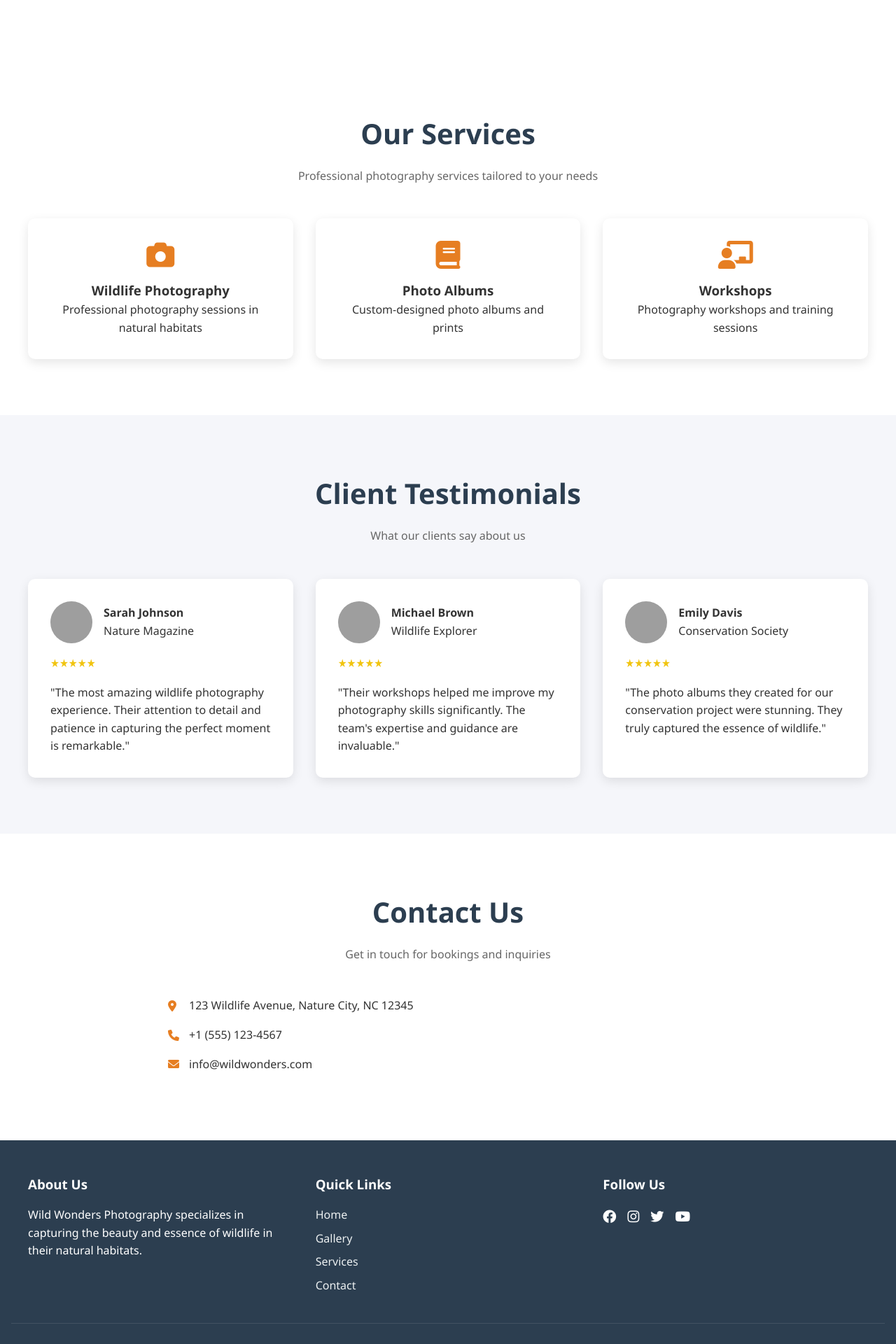
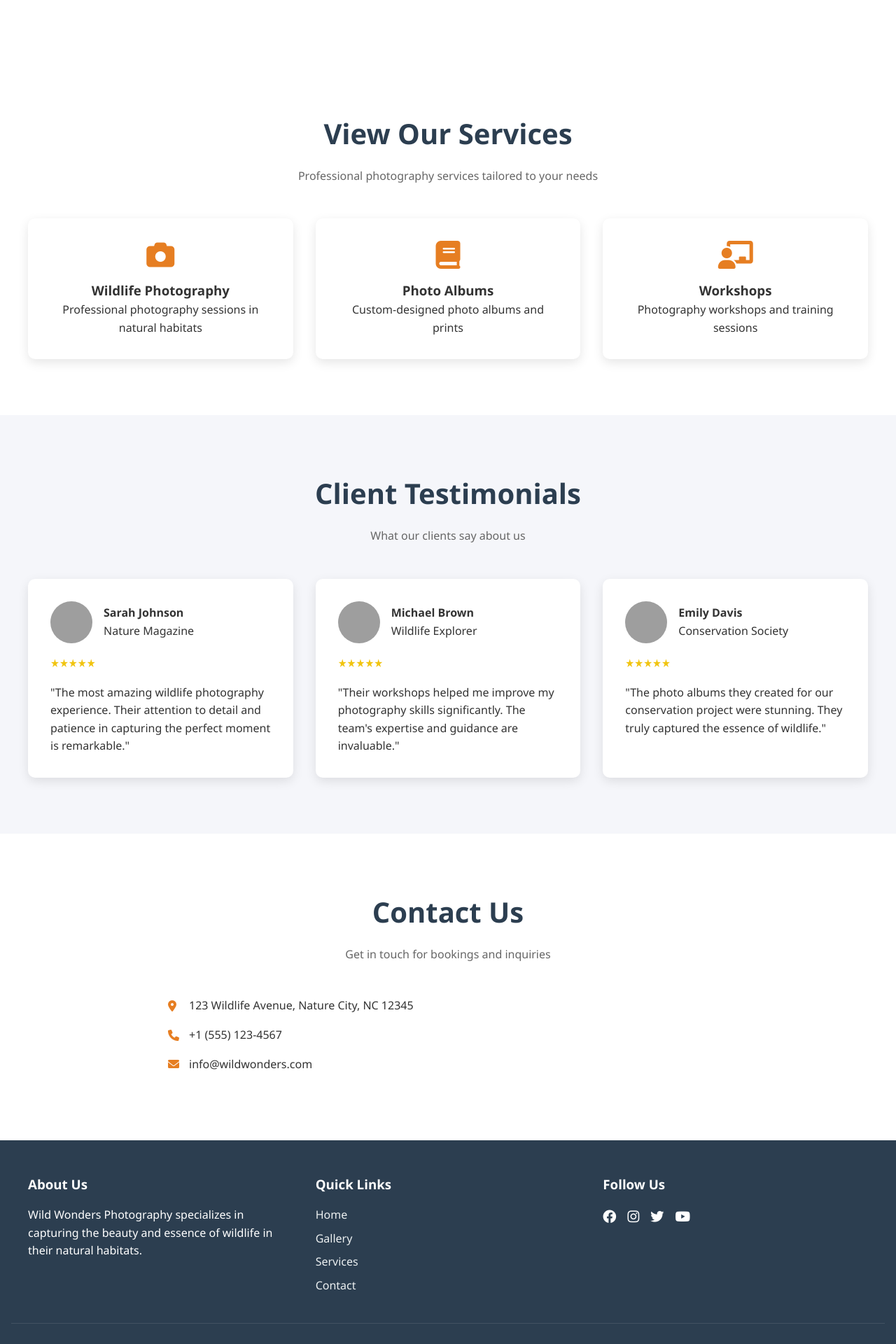
Before and after one commit to sajith231/Flask, a Flask app: page / in a window 1280 px wide. Shown: the part 1659-3579 px from the top of the page at 70% size. Run offline with Flask 3, Linux system fonts and the light colour scheme; grey boxes are pictures that could not be loaded.

Commit message:
change hedding

```diff
--- a/templates/index.html
+++ b/templates/index.html
@@ -364,7 +364,7 @@
 
     <section id="gallery">
         <div class="section-title">
-            <h2>Our Gallery</h2>
+            <h2> View Our Gallery</h2>
             <p>Discover our collection of stunning wildlife photographs</p>
         </div>
         <div class="gallery-grid">
@@ -391,7 +391,7 @@
 
     <section id="services">
         <div class="section-title">
-            <h2>Our Services</h2>
+            <h2>View Our Services</h2>
             <p>Professional photography services tailored to your needs</p>
         </div>
         <div class="services-grid">
@@ -509,3 +509,8 @@
     </footer>
 </body>
 </html>
+
+
+
+
+MY NAME IS AHIQUE
```
